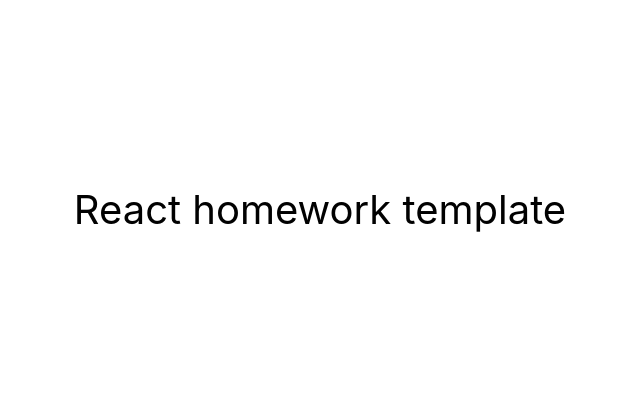
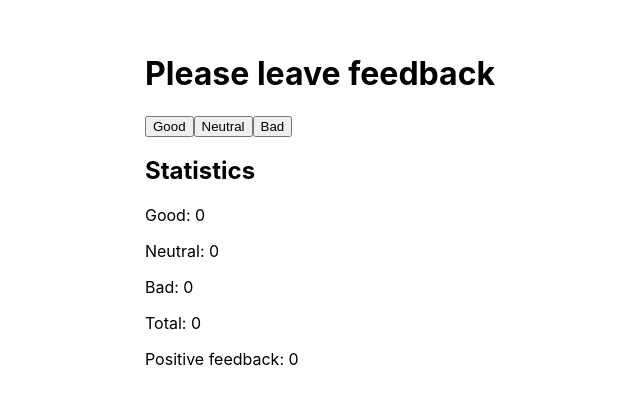
Before and after one commit to tomekstanczak/goit-react-hw-04-feedback, a React (Create React App) app: page / in a window 1280 px wide. Shown: the part 191-596 px from the top of the page, without its empty margins (320-960 px from the left). Built offline with nearby package versions, Linux system fonts and the light colour scheme.

Commit message:
hw 2 refractorisation

```diff
--- a/src/components/App.jsx
+++ b/src/components/App.jsx
@@ -1,4 +1,49 @@
-export const App = () => {
+import { Component } from 'react';
+import FeedbackOptions from './FeedbackOptions/FeedbackOptions';
+import Statistics from './Statistics/Statistics';
+import Section from './Section/Section';
+
+class App extends Component {
+  static defaultProps = {
+    step: 1,
+    initialValue: 0,
+  };
+
+  constructor(props) {
+    super(props);
+    this.state = {
+      good: this.props.initialValue,
+      neutral: this.props.initialValue,
+      bad: this.props.initialValue,
+      total: this.props.initialValue,
+      percentage: this.props.initialValue,
+    };
+    this.handleIncrement = this.handleIncrement.bind(this);
+  }
+
+  handleIncrement = category => {
+    this.setState(
+      () => ({
+        [category]: this.state[category] + this.props.step,
+      }),
+      () => {
+        this.countTotalFeedback();
+        this.countPositiveFeedbackPercentage();
+      }
+    );
+  };
+  countTotalFeedback = () => {
+    this.setState(({ good, neutral, bad }) => ({
+      total: good + neutral + bad,
+    }));
+  };
+  countPositiveFeedbackPercentage = () => {
+    this.setState(({ good, total }) => ({
+      percentage: total > 0 ? (good / total) * 100 : 0,
+    }));
+  };
+
+  render() {
     return (
       <div
         style={{
@@ -6,11 +51,26 @@
           display: 'flex',
           justifyContent: 'center',
           alignItems: 'center',
-        fontSize: 40,
-        color: '#010101'
+          color: '#010101',
         }}
       >
-      React homework template
+        <Section>
+          <FeedbackOptions
+            onHandleIncrementGood={() => this.handleIncrement('good')}
+            onHandleIncrementNeutral={() => this.handleIncrement('neutral')}
+            onHandleIncrementBad={() => this.handleIncrement('bad')}
+          />
+          <Statistics
+            good={this.state.good}
+            neutral={this.state.neutral}
+            bad={this.state.bad}
+            total={this.state.total}
+            percentage={this.state.percentage}
+          />
+        </Section>
       </div>
     );
-};
+  }
+}
+
+export default App;
--- /dev/null
+++ b/src/components/FeedbackOptions/FeedbackOptions.jsx
@@ -0,0 +1,21 @@
+const FeedbackOptions = ({
+  onHandleIncrementGood,
+  onHandleIncrementNeutral,
+  onHandleIncrementBad,
+}) => {
+  return (
+    <div>
+      <button name="good" type="button" onClick={onHandleIncrementGood}>
+        Good
+      </button>
+      <button name="neutral" type="button" onClick={onHandleIncrementNeutral}>
+        Neutral
+      </button>
+      <button name="bad" type="button" onClick={onHandleIncrementBad}>
+        Bad
+      </button>
+    </div>
+  );
+};
+
+export default FeedbackOptions;
--- /dev/null
+++ b/src/components/Section/Section.jsx
@@ -0,0 +1,10 @@
+const Section = ({ children }) => {
+  return (
+    <div>
+      <h1>Please leave feedback</h1>
+      {children}
+    </div>
+  );
+};
+
+export default Section;
--- /dev/null
+++ b/src/components/Statistics/Statistics.jsx
@@ -0,0 +1,14 @@
+const StatisticsDisplay = ({ good, neutral, bad, total, percentage }) => {
+  return (
+    <div>
+      <h2>Statistics</h2>
+      <p>Good: {good}</p>
+      <p>Neutral: {neutral}</p>
+      <p>Bad: {bad}</p>
+      <p>Total: {total}</p>
+      <p>Positive feedback: {percentage}</p>
+    </div>
+  );
+};
+
+export default StatisticsDisplay;
--- a/src/index.js
+++ b/src/index.js
@@ -1,6 +1,6 @@
 import React from 'react';
 import ReactDOM from 'react-dom/client';
-import { App } from 'components/App';
+import App from 'components/App';
 import './index.css';
 
 ReactDOM.createRoot(document.getElementById('root')).render(
```
Lines whose indentation alone changed are shown as unchanged.
